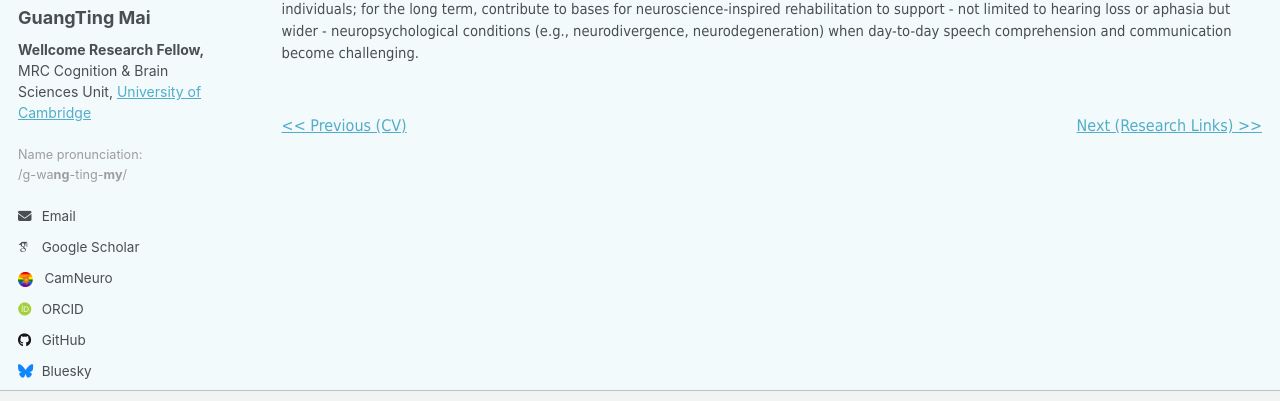
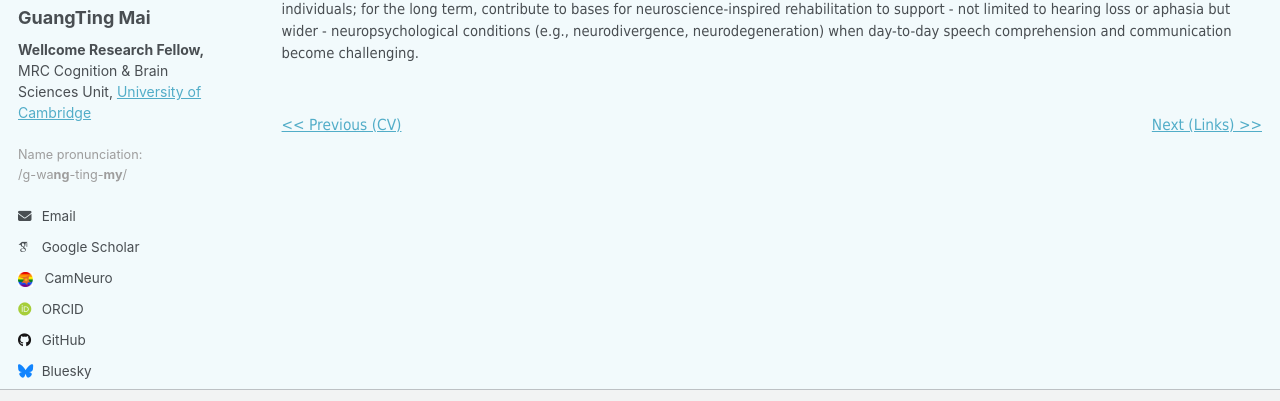
Before and after one commit to guangtingmai/guangtingmai.github.io, a Jekyll site: the page built from _pages/research-content.html, in a window 1280 px wide and 900 px high, scrolled down 782 px, cut to the strip 0-681 px from the top of the window. Shown: the part 277-678 px from the top of the strip. Built offline with Jekyll 4.4.1, drawn with Linux system fonts in a browser that asks for light colours; some web fonts are replaced.

Commit message:
Update research-content.html

```diff
--- a/_pages/research-content.html
+++ b/_pages/research-content.html
@@ -55,7 +55,7 @@
   or aphasia but wider - neuropsychological conditions (e.g., neurodivergence, neurodegeneration) when day-to-day speech comprehension and communication become
   challenging.</span></p>
 <br>
-<div style="font-size: 12pt;font-family:Tahoma;line-height: 1.5;display: flex; justify-content: space-between;">
+<div style="font-size: 11.5pt;font-family:Tahoma;line-height: 1.5;display: flex; justify-content: space-between;">
   <span><a href="https://guangtingmai.github.io/readme/"><< Previous (CV)</a></span>
-  <span><a href="https://guangtingmai.github.io/research-links/">Next (Research Links) >></a></span>
+  <span><a href="https://guangtingmai.github.io/research-links/">Next (Links) >></a></span>
 </div>
```
